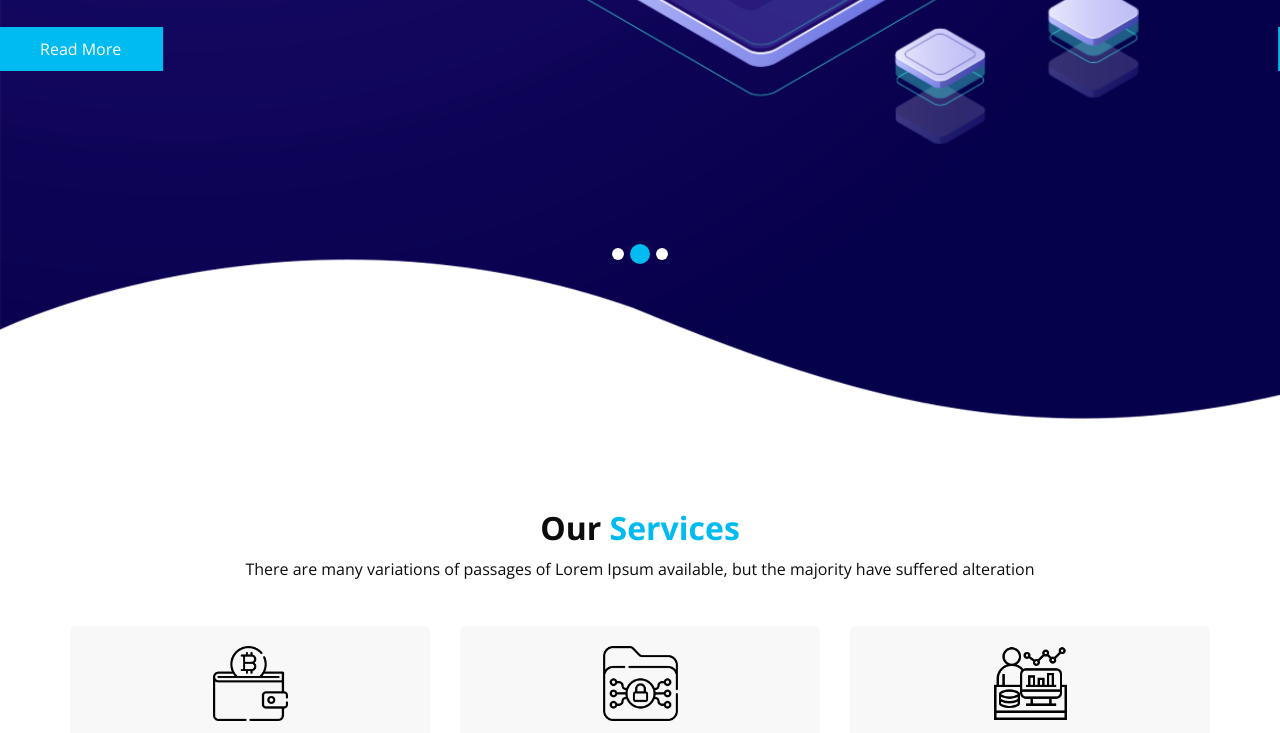
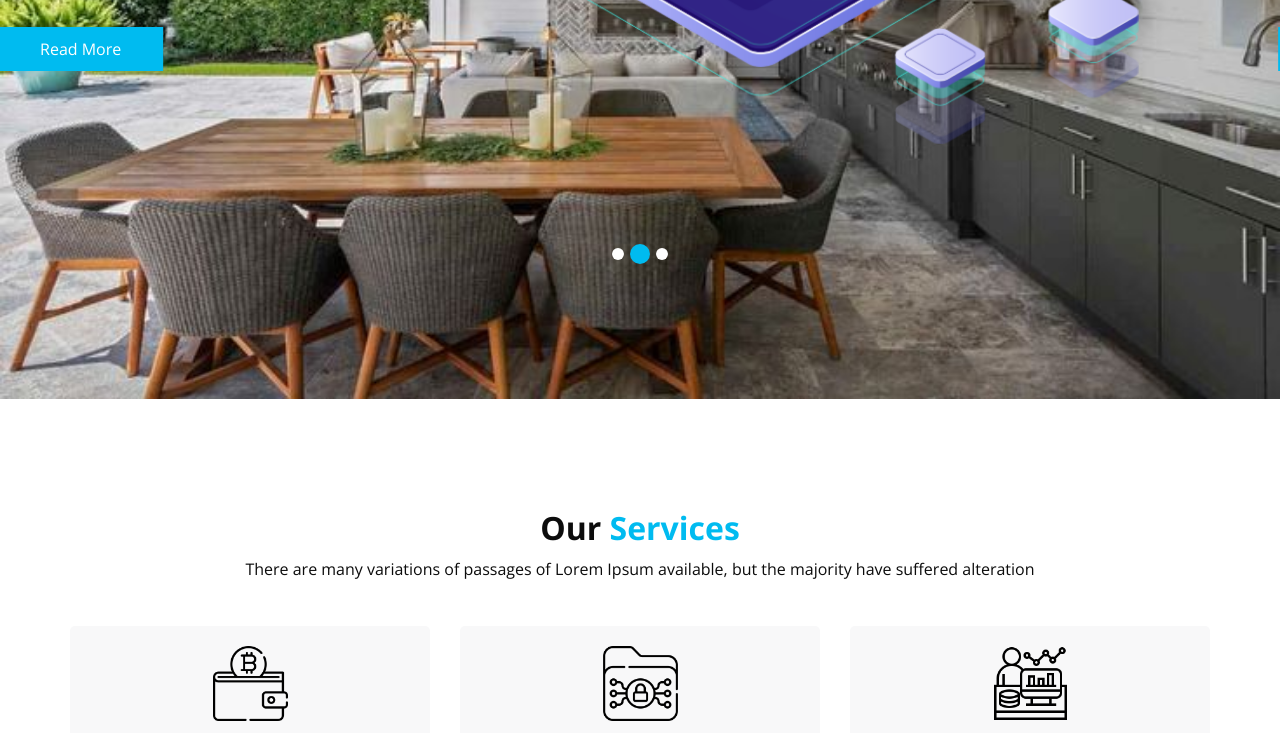
Before and after one commit to AbenaitweShivan/Interior, a plain HTML site: page index.html in a window 1280 px wide. Shown: the part 453-1186 px from the top of the page. Drawn offline with nearby package versions, Linux system fonts and the light colour scheme; some packages are replaced by stand-ins of ours.

Commit message:
interior
interior

```diff
--- a/index.html
+++ b/index.html
@@ -30,7 +30,7 @@
 
     <div class="hero_bg_box">
       <div class="bg_img_box">
-        <img src="images/hero-bg.png" alt="">
+        <img src="images/din.jpg" alt="">
       </div>
     </div>
 
```
